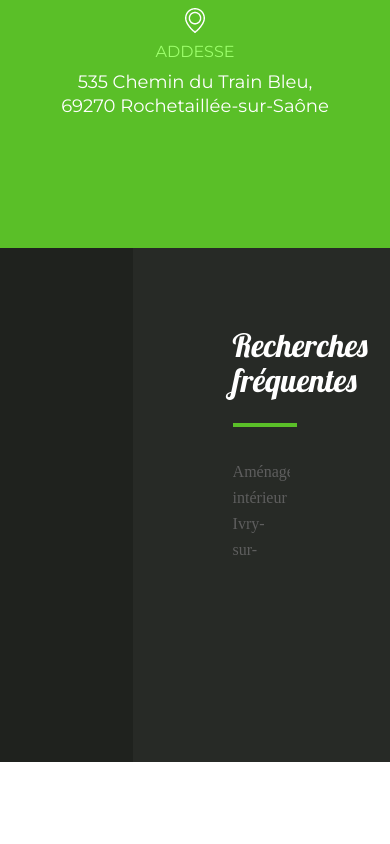
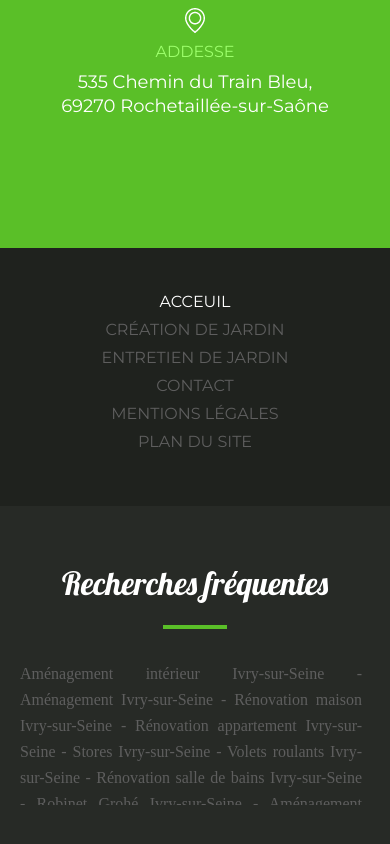
Before and after one commit to Abbassihraf/Paul-Jos-, a plain HTML site: page index.html in a window 390 px wide. Shown: the part 3881-4725 px from the top of the page. Before the commit the page ends 4643 px from the top, so only its background shows below. Drawn offline with Linux system fonts and the light colour scheme; a web font is replaced by a local one.

Commit message:
Footer MOBILE & IPAD version

```diff
--- a/css/main.css
+++ b/css/main.css
@@ -488,6 +488,40 @@ footer .footer-left ul li{
     }
 }
 
+/* Extra small devices (phones, less than 768px) */
+@media (min-width: 320px) and (max-width: 768px){
+    footer{
+        display: grid;
+        grid-template-columns: 100%;
 
+    }
+
+    footer .footer-left{
+        padding: 4rem 0rem;
+    }
+
+    footer .footer-left ul{
+        padding: 0px;
+        text-align: center;
+    }
+
+    .footer-right{
+        padding: 4rem 2rem;
+    }
+
+    .footer-right h1:after{
+        margin-left: auto;
+        margin-right: auto;
+    }
+
+    .footer-right h1{
+        text-align: center;
+    }
+
+    .footer-scrollbar{
+        padding-right: 8px;
+        height: 144px;
+    }
+}
 
 /* Footer section END*/
```
Also changed, not shown: index.html (+1 -1 lines).
